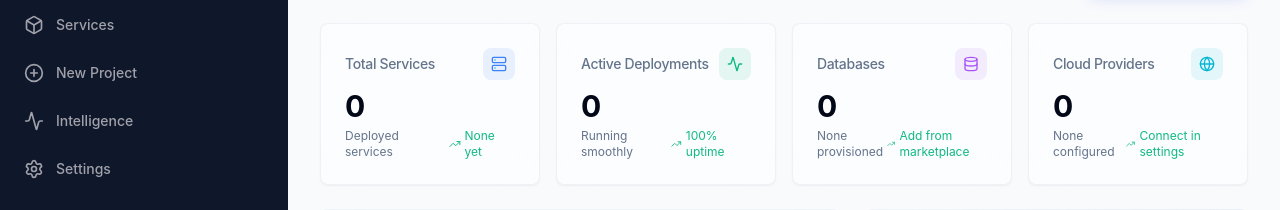
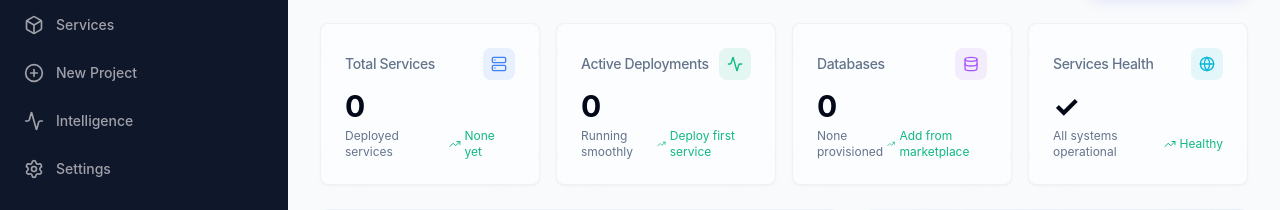
Before and after one commit to SMSLYCLOUD/smsly-hosting, a Next.js app in the folder frontend/: page /dashboard in a window 1280 px wide. Shown: the part 157-367 px from the top of the page. Built offline with nearby package versions, Linux system fonts and the light colour scheme; no server answers.

Commit message:
fix: remove provider field usage from dashboard (not in Service type)

```diff
--- a/frontend/src/app/dashboard/page.tsx
+++ b/frontend/src/app/dashboard/page.tsx
@@ -57,8 +57,6 @@ export default function DashboardPage() {
     s.name?.toLowerCase().includes('mongo')
   ).length;
 
-  const uniqueProviders = [...new Set(services.map(s => s.provider).filter(Boolean))];
-
   const stats = [
     {
       title: "Total Services",
@@ -76,7 +74,7 @@ export default function DashboardPage() {
       icon: Activity,
       color: "text-emerald-500",
       bg: "bg-emerald-500/10",
-      trend: activeDeployments === totalServices ? "100% uptime" : `${Math.round((activeDeployments / Math.max(totalServices, 1)) * 100)}% success`
+      trend: totalServices > 0 ? `${Math.round((activeDeployments / Math.max(totalServices, 1)) * 100)}% success` : "Deploy first service"
     },
     {
       title: "Databases",
@@ -88,13 +86,13 @@ export default function DashboardPage() {
       trend: databaseServices > 0 ? "Healthy" : "Add from marketplace"
     },
     {
-      title: "Cloud Providers",
-      value: uniqueProviders.length || 0,
-      subtitle: uniqueProviders.length > 0 ? uniqueProviders.slice(0, 2).join(", ") : "None configured",
+      title: "Services Health",
+      value: failedServices === 0 ? "✓" : failedServices,
+      subtitle: failedServices === 0 ? "All systems operational" : `${failedServices} need attention`,
       icon: Globe,
-      color: "text-cyan-500",
-      bg: "bg-cyan-500/10",
-      trend: uniqueProviders.length > 1 ? "Multi-cloud" : uniqueProviders.length === 1 ? "Single provider" : "Connect in settings"
+      color: failedServices === 0 ? "text-cyan-500" : "text-red-500",
+      bg: failedServices === 0 ? "bg-cyan-500/10" : "bg-red-500/10",
+      trend: failedServices === 0 ? "Healthy" : "Check logs"
     }
   ];
 
```
